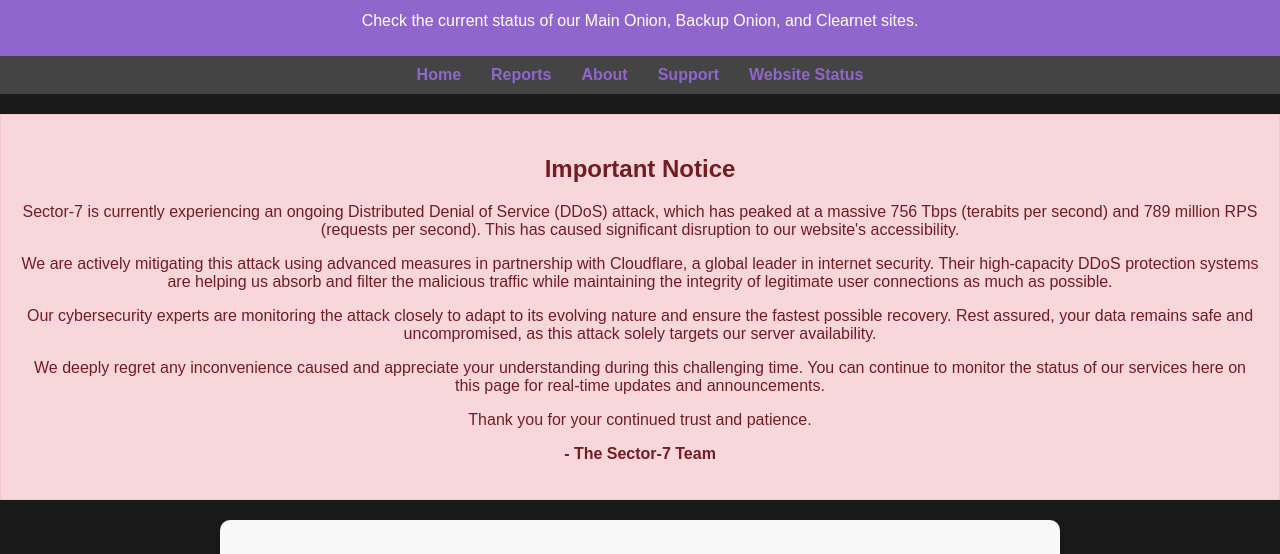
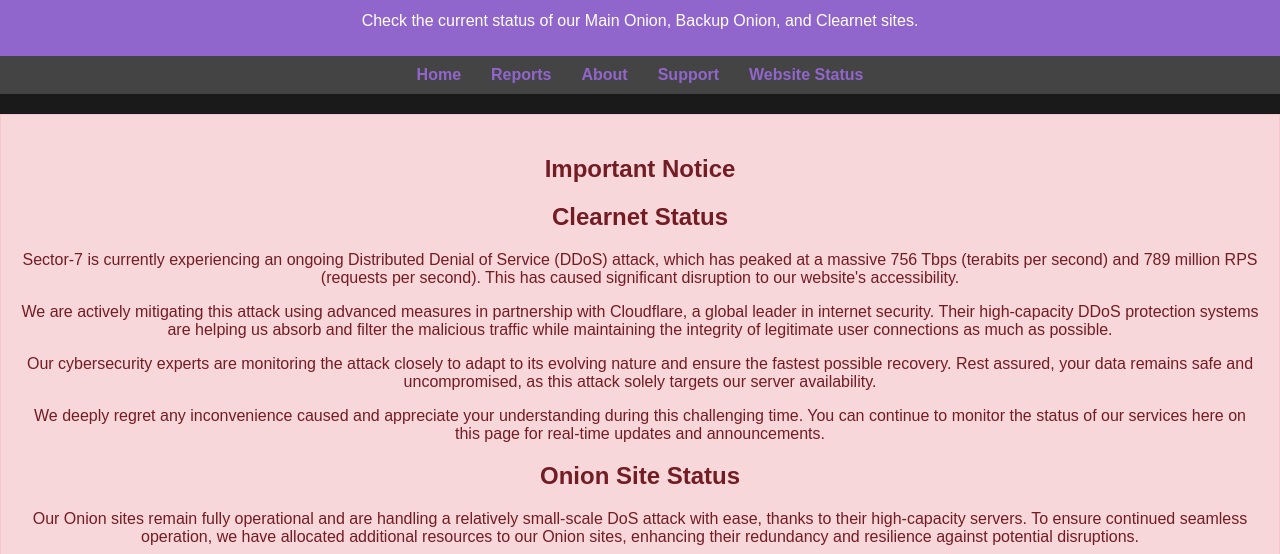
Before and after one commit to s7137301/sector-7, a plain HTML site: page status.html in a window 1280 px wide. Shown: the part 264-818 px from the top of the page. Drawn offline with Linux system fonts and the light colour scheme.

Commit message:
status.html

```diff
--- a/status.html
+++ b/status.html
@@ -39,10 +39,13 @@
     <!-- DDoS Announcement Section -->
     <section id="ddos-announcement" style="background-color: #f8d7da; color: #721c24; padding: 20px; border: 1px solid #f5c6cb; margin: 20px 0;">
         <h2>Important Notice</h2>
+        <h2>Clearnet Status</h2>
         <p>Sector-7 is currently experiencing an ongoing Distributed Denial of Service (DDoS) attack, which has peaked at a massive 756 Tbps (terabits per second) and 789 million RPS (requests per second). This has caused significant disruption to our website's accessibility.</p>
         <p>We are actively mitigating this attack using advanced measures in partnership with Cloudflare, a global leader in internet security. Their high-capacity DDoS protection systems are helping us absorb and filter the malicious traffic while maintaining the integrity of legitimate user connections as much as possible.</p>
         <p>Our cybersecurity experts are monitoring the attack closely to adapt to its evolving nature and ensure the fastest possible recovery. Rest assured, your data remains safe and uncompromised, as this attack solely targets our server availability.</p>
         <p>We deeply regret any inconvenience caused and appreciate your understanding during this challenging time. You can continue to monitor the status of our services here on this page for real-time updates and announcements.</p>
+        <h2>Onion Site Status</h2>
+    <p>Our Onion sites remain fully operational and are handling a relatively small-scale DoS attack with ease, thanks to their high-capacity servers. To ensure continued seamless operation, we have allocated additional resources to our Onion sites, enhancing their redundancy and resilience against potential disruptions.</p>
         <p>Thank you for your continued trust and patience.</p>
         <p><strong>- The Sector-7 Team</strong></p>
     </section>
```
